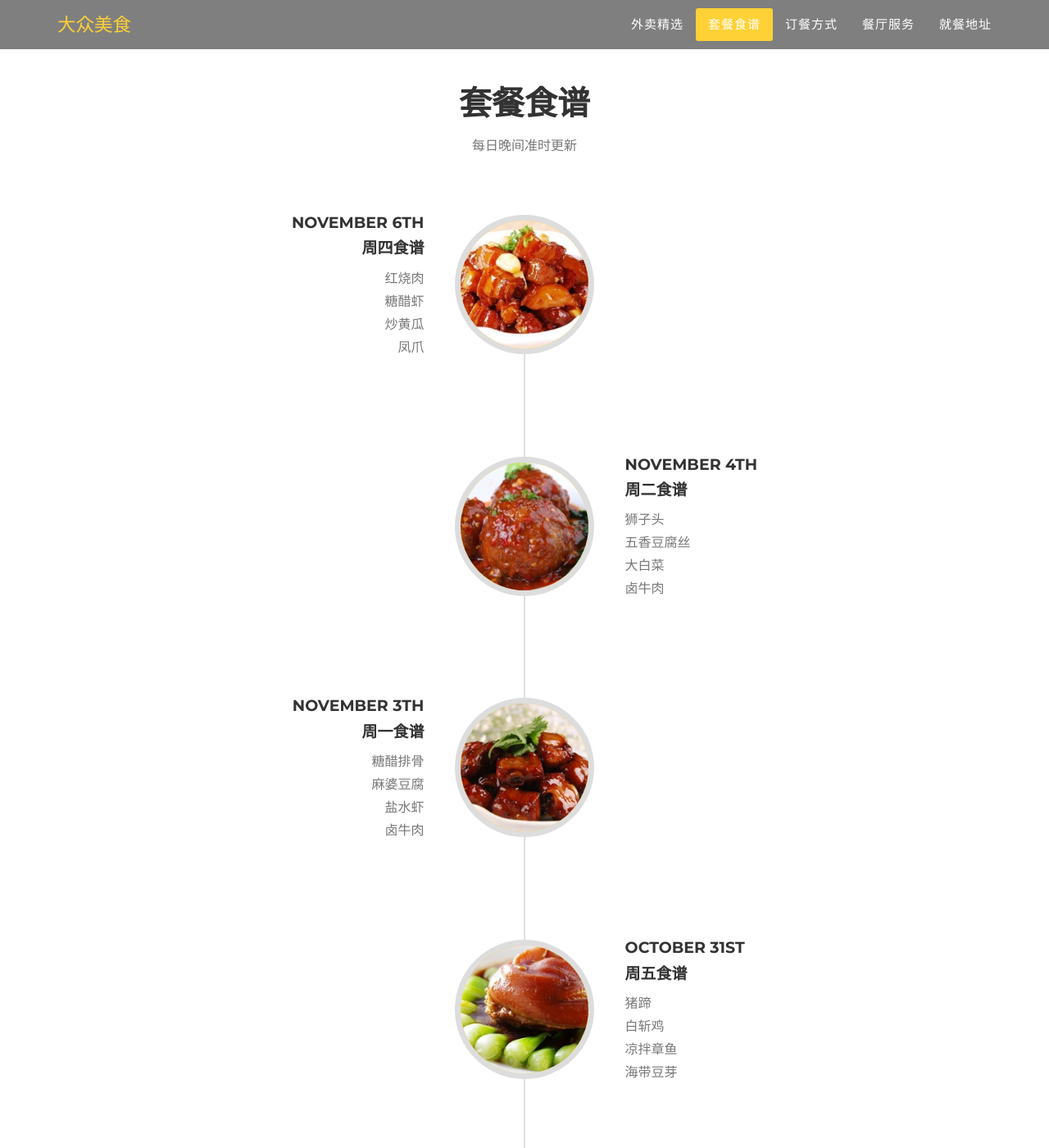
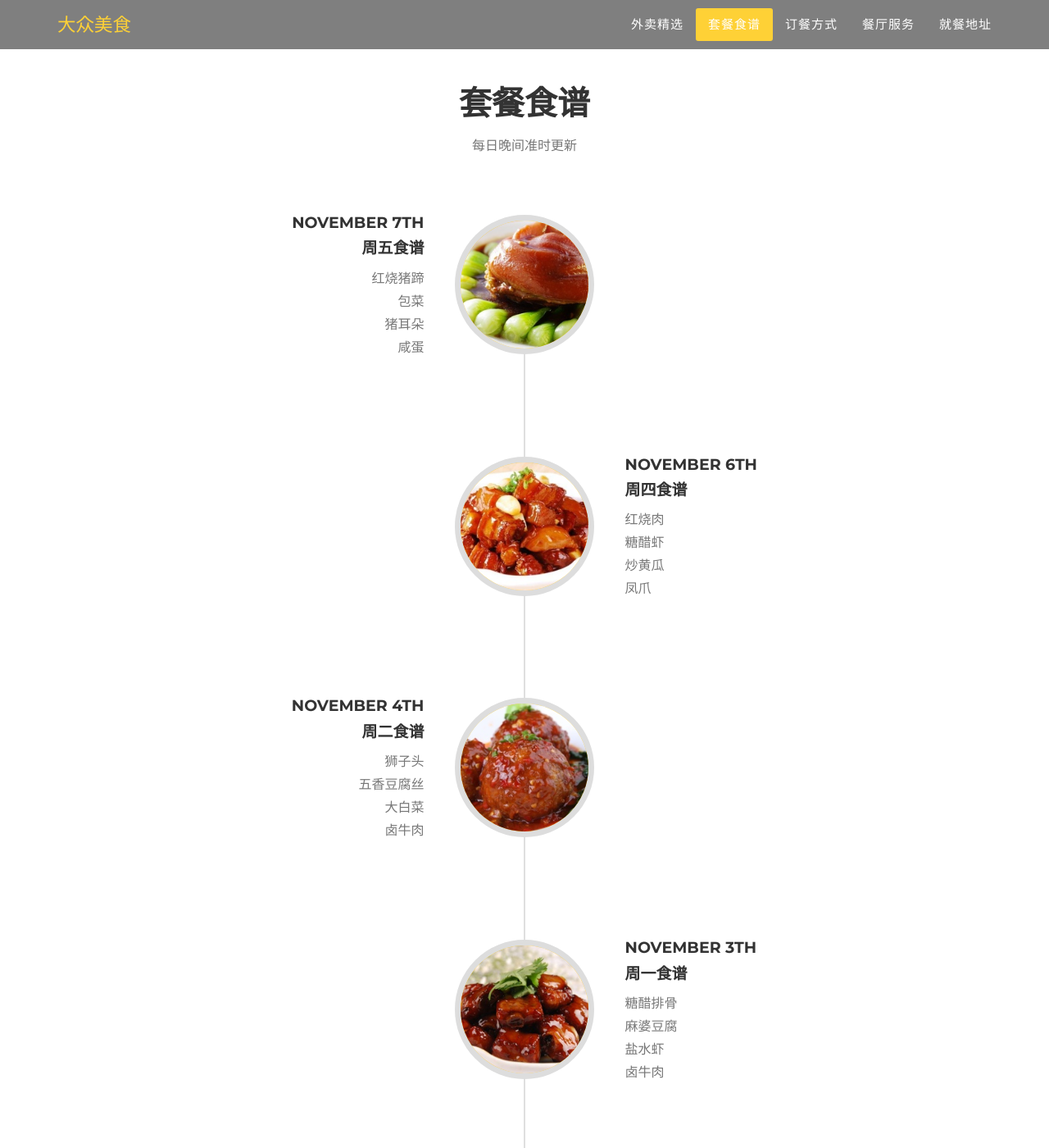
Before and after one commit to yusite/dzfood, a Jekyll site: the page built from index.html, in a window 1280 px wide and 1400 px high, scrolled down 2418 px. Shown: the whole window at 82% size. Built offline with Jekyll 4.4.1, drawn with Linux system fonts in a browser that asks for light colours; some web fonts are replaced; some of the changed text lies outside the part shown.

Commit message:
update menu

```diff
--- a/_includes/about.html
+++ b/_includes/about.html
@@ -12,6 +12,20 @@
                     <ul class="timeline">
                         <li>
                             <div class="timeline-image">
+                                <img class="img-circle img-responsive" src="img/about/zt.jpg" alt="">
+                            </div>
+                            <div class="timeline-panel">
+                                <div class="timeline-heading">
+                                    <h4>November 7th</h4>
+                                    <h4 class="subheading">周五食谱</h4>
+                                </div>
+                                <div class="timeline-body">
+                                    <p class="text-muted large">红烧猪蹄<br>包菜<br>猪耳朵<br>咸蛋</p>
+                                </div>
+                            </div>
+                        </li>
+                        <li class="timeline-inverted">
+                            <div class="timeline-image">
                                 <img class="img-circle img-responsive" src="img/about/hsr.jpg" alt="">
                             </div>
                             <div class="timeline-panel">
@@ -24,7 +38,7 @@
                                 </div>
                             </div>
                         </li>
-                        <li class="timeline-inverted">
+                        <li>
                             <div class="timeline-image">
                                 <img class="img-circle img-responsive" src="img/about/szt.jpg" alt="">
                             </div>
@@ -38,7 +52,7 @@
                                 </div>
                             </div>
                         </li>
-                        <li>
+                        <li class="timeline-inverted">
                             <div class="timeline-image">
                                 <img class="img-circle img-responsive" src="img/about/tcpg.jpg" alt="">
                             </div>
@@ -52,7 +66,7 @@
                                 </div>
                             </div>
                         </li>
-                        <li class="timeline-inverted">
+                        <li>
                             <div class="timeline-image">
                                 <img class="img-circle img-responsive" src="img/about/zt.jpg" alt="">
                             </div>
@@ -68,20 +82,6 @@
                         </li>
                         <li>
                             <div class="timeline-image">
-                                <img class="img-circle img-responsive" src="img/about/zx.jpg" alt="">
-                            </div>
-                            <div class="timeline-panel">
-                                <div class="timeline-heading">
-                                    <h4>October 30th</h4>
-                                    <h4 class="subheading">周四食谱</h4>
-                                </div>
-                                <div class="timeline-body">
-                                    <p class="text-muted large">鸡翅<br>炸虾<br>豆腐干<br>包菜</p>
-                                </div>
-                            </div>
-                        </li>
-                        <li>
-                            <div class="timeline-image">
                                 <img class="img-circle img-responsive" src="img/about/a.png" alt="">
                             </div>
                         </li>
```
